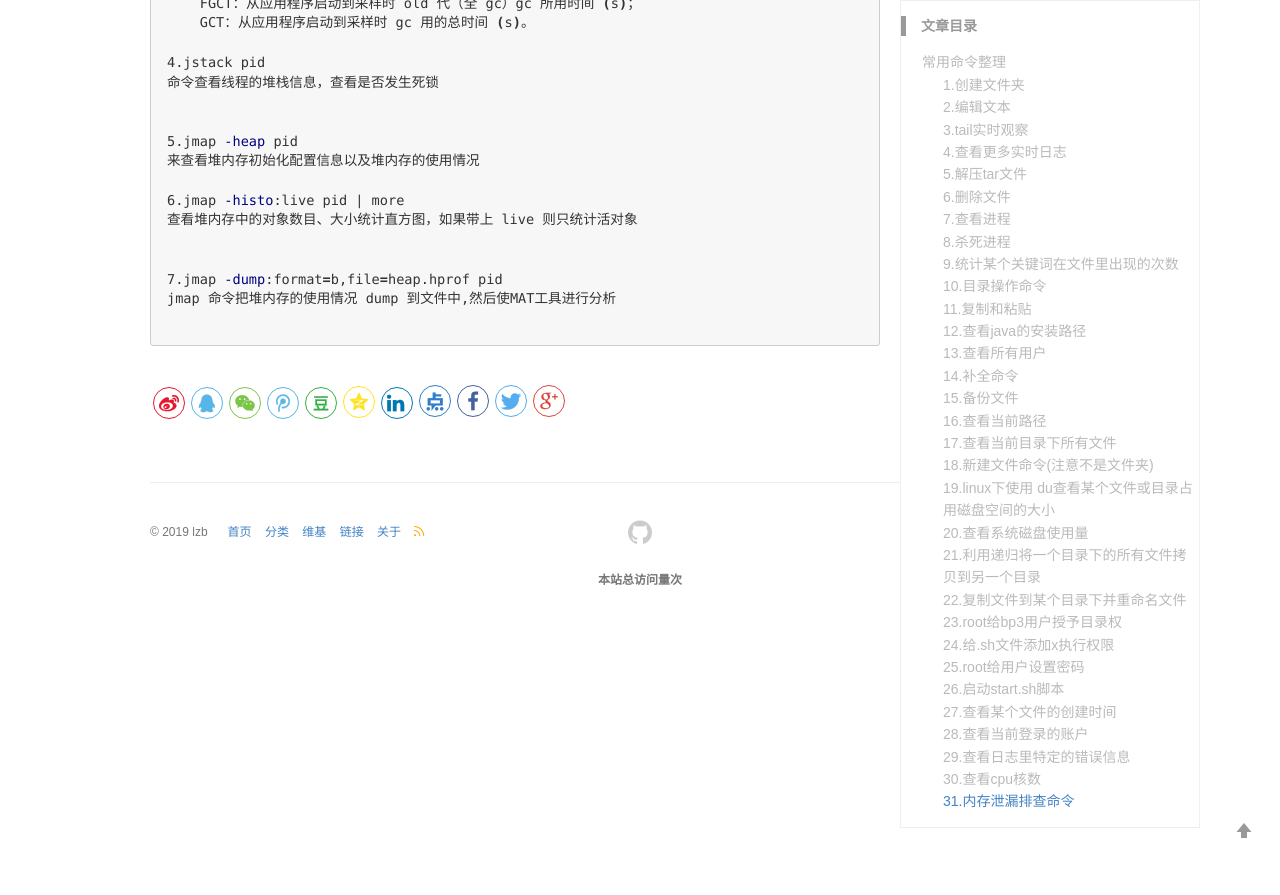
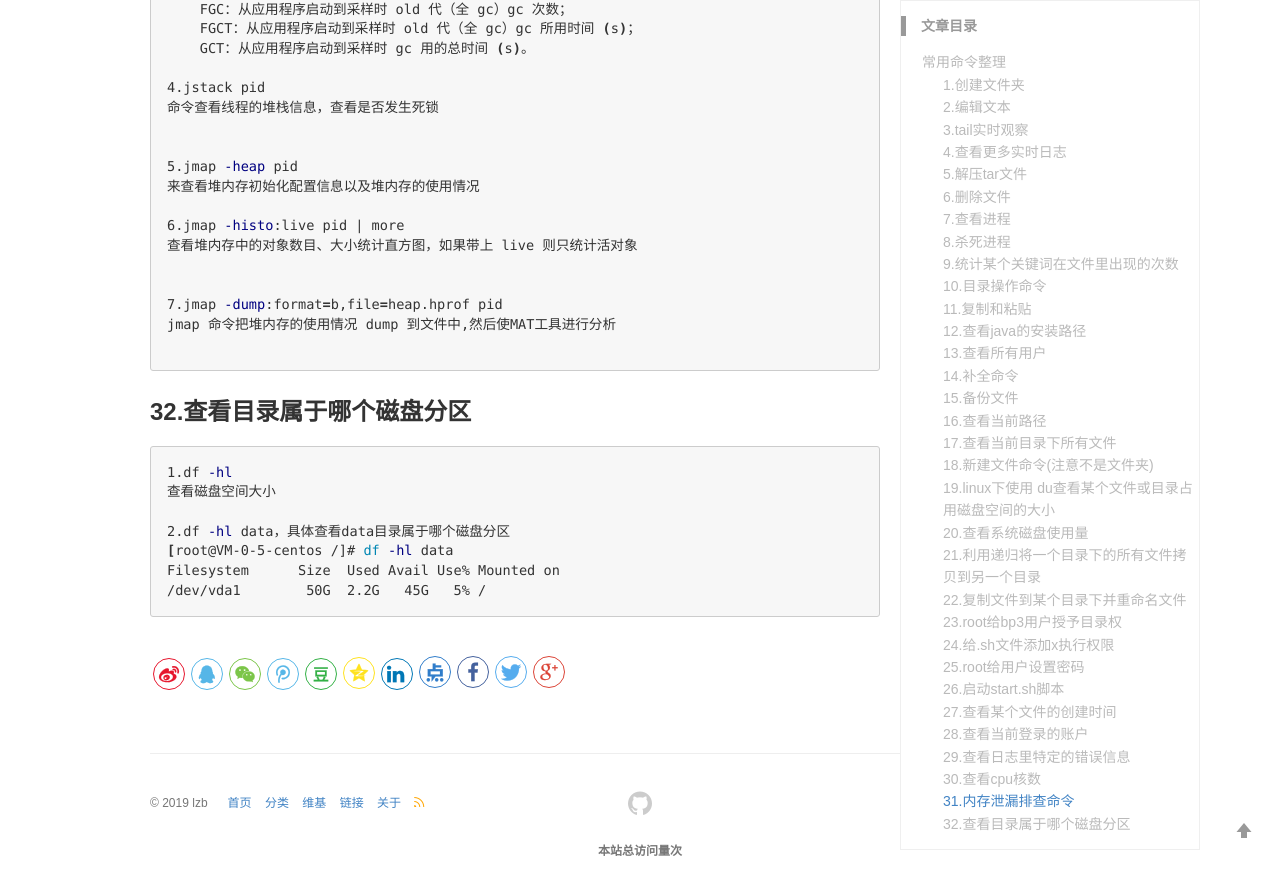
Before and after one commit to lizb0907/lizb0907.github.io, a Jekyll site: the page built from _posts/linux/2019-08-08-Linux.md, in a window 1280 px wide and 900 px high, scrolled down 7420 px. Shown: the top 895 px of the window. Built offline with Jekyll 4.4.1, drawn with Linux system fonts in a browser that asks for light colours; comment, search, counter and statistics services are not loaded.

Commit message:
update linux

````diff
--- a/_posts/linux/2019-08-08-Linux.md
+++ b/_posts/linux/2019-08-08-Linux.md
@@ -333,3 +333,15 @@ grep -i -10 "inactive" nohup.out
 jmap 命令把堆内存的使用情况 dump 到文件中,然后使MAT工具进行分析
 
 ```
+
+### 32.查看目录属于哪个磁盘分区
+
+```sh
+1.df -hl
+查看磁盘空间大小
+
+2.df -hl data，具体查看data目录属于哪个磁盘分区
+[root@VM-0-5-centos /]# df -hl data
+Filesystem      Size  Used Avail Use% Mounted on
+/dev/vda1        50G  2.2G   45G   5% /
+```
````
